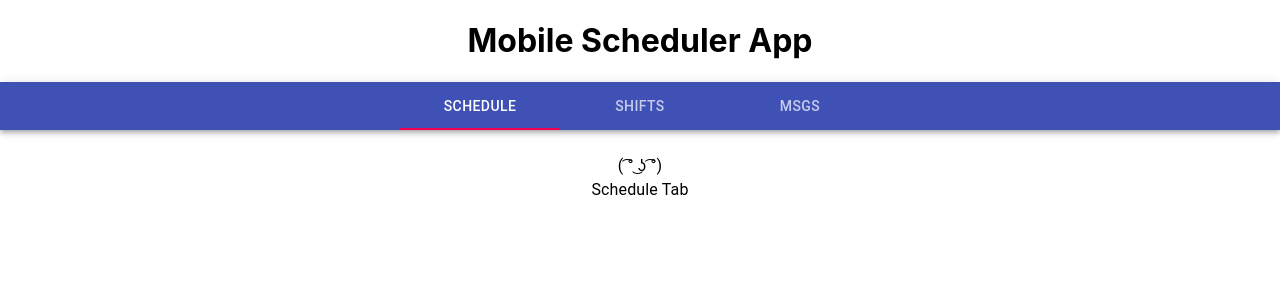
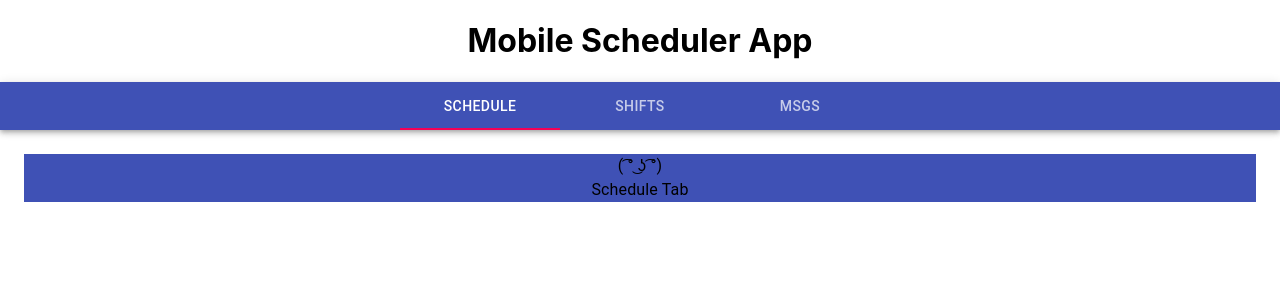
Before and after one commit to MilenaGkm/mobile_scheduler, a React (Create React App) app: page / in a window 1280 px wide. Shown: the top 300 px of the page. Built offline with nearby package versions, Linux system fonts and the light colour scheme.

Commit message:
folder structure

```diff
--- a/package.json
+++ b/package.json
@@ -10,7 +10,7 @@
     "express": "^4.17.1",
     "react": "^17.0.2",
     "react-dom": "^17.0.2",
-    "react-scripts": "4.0.3",
+    "react-scripts": "^1.1.5",
     "web-vitals": "^0.2.4",
     "workbox-background-sync": "^5.1.4",
     "workbox-broadcast-update": "^5.1.4",
--- a/src/App.js
+++ b/src/App.js
@@ -1,87 +1,13 @@
-import React, { Component, useState, useEffect } from 'react';
-import Schedule from "./components/Schedule"
-import Shifts from "./components/Shifts"
-import Msgs from "./components/Msgs"
-import PropTypes from 'prop-types';
-import { makeStyles } from '@material-ui/core/styles';
-import AppBar from '@material-ui/core/AppBar';
-import Tabs from '@material-ui/core/Tabs';
-import Tab from '@material-ui/core/Tab';
-import Typography from '@material-ui/core/Typography';
-import Box from '@material-ui/core/Box';
-// import logo from './logo.svg';
+import React from 'react';
 import './App.css';
-
-function TabPanel(props) {
-  const { children, value, index, ...other } = props;
-
-  return (
-    <div
-      role="tabpanel"
-      hidden={value !== index}
-      id={`simple-tabpanel-${index}`}
-      aria-labelledby={`simple-tab-${index}`}
-      {...other}
-    >
-      {value === index && (
-        <Box p={3}>
-          <Typography>{children}</Typography>
-        </Box>
-      )}
-    </div>
-  );
-}
-
-TabPanel.propTypes = {
-  children: PropTypes.node,
-  index: PropTypes.any.isRequired,
-  value: PropTypes.any.isRequired,
-};
-
-function a11yProps(index) {
-  return {
-    id: `simple-tab-${index}`,
-    'aria-controls': `simple-tabpanel-${index}`,
-  };
-}
-
-const useStyles = makeStyles((theme) => ({
-  root: {
-    flexGrow: 1,
-    backgroundColor: theme.palette.background.paper,
-  },
-}));
+import NavigationTabs from './components/Tabs/Tabs';
 
 function App() {
-  const classes = useStyles();
-  const [value, setValue] = React.useState(0);
-
-  const handleChange = (event, newValue) => {
-    setValue(newValue);
-  };
 
   return (
     <div className="App">
       <h1>Mobile Scheduler App</h1>
-      {/* <Schedule /> */}
-      <div className={classes.root}>
-        <AppBar position="static">
-          <Tabs value={value} onChange={handleChange} aria-label="simple tabs example" centered>
-            <Tab label="Schedule" {...a11yProps(0)} />
-            <Tab label="Shifts" {...a11yProps(1)} />
-            <Tab label="Msgs" {...a11yProps(2)} />
-          </Tabs>
-        </AppBar>
-        <TabPanel value={value} index={0}>
-          <Schedule />
-        </TabPanel>
-        <TabPanel value={value} index={1}>
-          <Shifts />
-        </TabPanel>
-        <TabPanel value={value} index={2}>
-          <Msgs />
-        </TabPanel>
-      </div>
+      <NavigationTabs />
     </div>
   );
 }
--- a/src/components/Msgs.js
+++ b/src/components/Msgs/Msgs.js
@@ -1,8 +1,10 @@
 import React from 'react'
+import { useStyles } from './styles';
 
 export default function Msgs() {
+    const classes = useStyles();
     return (
-        <div>
+        <div className={classes.msgs}>
             <div>༼ つ ◕_◕ ༽つ</div>
             <div>Msgs Tab</div>
         </div>
--- /dev/null
+++ b/src/components/Msgs/styles.js
@@ -0,0 +1,7 @@
+import { makeStyles } from '@material-ui/core/styles';
+
+export const useStyles = makeStyles((theme) => ({
+    msgs: {
+      backgroundColor: theme.palette.primary.light,
+    },
+  }));
--- a/src/components/Schedule.js
+++ b/src/components/Schedule/Schedule.js
@@ -1,8 +1,10 @@
 import React from 'react'
+import { useStyles } from './styles';
 
 export default function Schedule() {
+    const classes = useStyles();
     return (
-        <div>
+        <div className={classes.schedule}>
             <div>( ͡° ͜ʖ ͡°)</div>
             <div>Schedule Tab</div>
         </div>
--- /dev/null
+++ b/src/components/Schedule/styles.js
@@ -0,0 +1,7 @@
+import { makeStyles } from '@material-ui/core/styles';
+
+export const useStyles = makeStyles((theme) => ({
+    schedule: {
+      backgroundColor: theme.palette.primary.main,
+    },
+  }));
--- a/src/components/Shifts.js
+++ b/src/components/Shifts/Shifts.js
@@ -1,8 +1,10 @@
 import React from 'react'
+import { useStyles } from './styles';
 
 export default function Shifts() {
+    const classes = useStyles();
     return (
-        <div>
+        <div className={classes.shifts}>
             <div>¯\_(ツ)_/¯</div>
             <div>Shifts Tab</div>
         </div>
--- /dev/null
+++ b/src/components/Shifts/styles.js
@@ -0,0 +1,7 @@
+import { makeStyles } from '@material-ui/core/styles';
+
+export const useStyles = makeStyles((theme) => ({
+    shifts: {
+      backgroundColor: theme.palette.primary.dark,
+    },
+  }));
--- /dev/null
+++ b/src/components/Tabs/Tabs.js
@@ -0,0 +1,76 @@
+import React, { Fragment, useState } from 'react'
+import PropTypes from 'prop-types';
+import AppBar from '@material-ui/core/AppBar';
+import Tabs from '@material-ui/core/Tabs';
+import Tab from '@material-ui/core/Tab';
+import Typography from '@material-ui/core/Typography';
+import Box from '@material-ui/core/Box';
+
+import { useStyles } from './styles';
+import Schedule from '../Schedule/Schedule';
+import Shifts from '../Shifts/Shifts';
+import Msgs from '../Msgs/Msgs';
+
+function TabPanel(props) {
+    const { children, value, index, ...other } = props;
+
+    return (
+      <div
+        role="tabpanel"
+        hidden={value !== index}
+        id={`simple-tabpanel-${index}`}
+        aria-labelledby={`simple-tab-${index}`}
+        {...other}
+      >
+        {value === index && (
+          <Box p={3}>
+            <Typography>{children}</Typography>
+          </Box>
+        )}
+      </div>
+    );
+  }
+
+  TabPanel.propTypes = {
+    children: PropTypes.node,
+    index: PropTypes.any.isRequired,
+    value: PropTypes.any.isRequired,
+  };
+
+  function a11yProps(index) {
+    return {
+      id: `simple-tab-${index}`,
+      'aria-controls': `simple-tabpanel-${index}`,
+    };
+  }
+
+export default function NavigationTabs() {
+    const classes = useStyles();
+
+    const [value, setValue] = useState(0);
+
+    const handleChange = (event, newValue) => {
+      setValue(newValue);
+    };
+
+    return (
+        <Fragment className={classes.root}>
+            <AppBar position="static">
+            <Tabs value={value} onChange={handleChange} aria-label="simple tabs example" centered>
+            <Tab label="Schedule" {...a11yProps(0)} />
+            <Tab label="Shifts" {...a11yProps(1)} />
+            <Tab label="Msgs" {...a11yProps(2)} />
+            </Tabs>
+            </AppBar>
+            <TabPanel value={value} index={0}>
+                <Schedule />
+            </TabPanel>
+            <TabPanel value={value} index={1}>
+                <Shifts />
+            </TabPanel>
+            <TabPanel value={value} index={2}>
+                <Msgs />
+            </TabPanel>
+        </Fragment>
+    )
+}
--- /dev/null
+++ b/src/components/Tabs/styles.js
@@ -0,0 +1,8 @@
+import { makeStyles } from '@material-ui/core/styles';
+
+export const useStyles = makeStyles((theme) => ({
+    root: {
+      flexGrow: 1,
+      backgroundColor: theme.palette.background.paper,
+    },
+  }));
```
Also changed, not shown: 1 other file (tests, documents, lock files or other folders).
